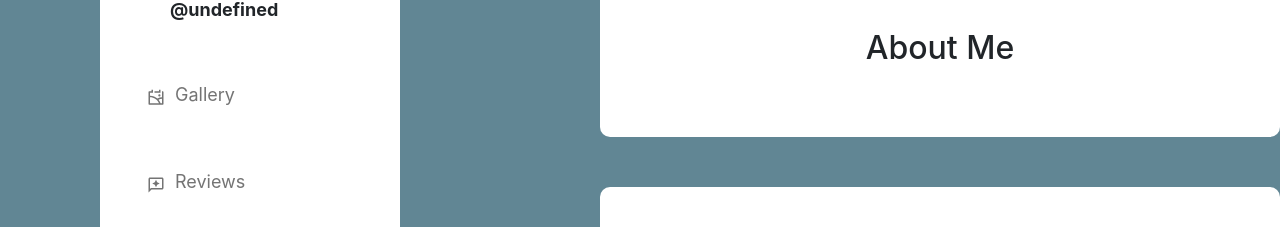
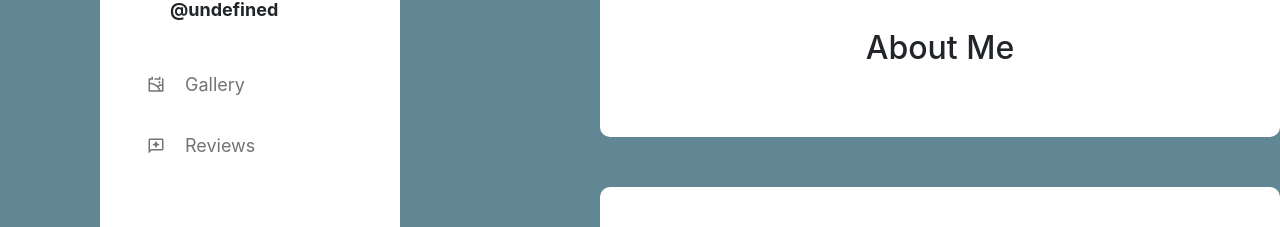
Before and after one commit to taylorjohnsondev/Memories-Booking, a React (Create React App) app in the folder capstone/: page /photographers/641433aac25660221b5db329 in a window 1280 px wide. Shown: the part 242-469 px from the top of the page. Built offline with nearby package versions, Linux system fonts and the light colour scheme; no server answers.

Commit message:
Made Routes for Gallery and Reviews

```diff
--- a/capstone/src/App.js
+++ b/capstone/src/App.js
@@ -8,6 +8,8 @@ import Login from "./components/Login";
 import Signup from "./components/Signup";
 import UserProfile from "./pages/UserProfile";
 import Booking from "./pages/Booking";
+import Review from "./pages/Review";
+import Gallery from "./pages/Gallery";
 import AuthedHeader from "./components/AuthedHeader";
 import { ErrorPage } from "./components/ErrorPage";
 import { Navigate } from "react-router-dom";
@@ -50,6 +52,8 @@ function App() {
             <Route exact path="/photographers/:uid" element={<UserProfile />} />
             <Route exact path="/about" element={<About />} />
             <Route exact path="/booking" element={<Booking />} />
+            <Route exact path="/gallery/:uid" element={<Gallery />} />
+            <Route exact path="/review/:uid" element={<Review />} />
             <Route path="/404" element={<ErrorPage />} />
             <Route path="*" element={<Navigate to="/404" />} />
           </Routes>
--- a/capstone/src/index.css
+++ b/capstone/src/index.css
@@ -459,7 +459,6 @@ code {
 }
 
 .user-profile-page {
-  /* background-color: rgb(238, 238, 238); */
   position: absolute;
 }
 
@@ -477,6 +476,7 @@ code {
   padding-left: 15px;
   order: 1;
   margin-top: 30px;
+  text-decoration: none;
 }
 
 .menu-options li {
@@ -490,6 +490,17 @@ code {
 }
 
 .menu-options:hover {
+  color: #38484d;
+  cursor: pointer;
+}
+
+.menu-option-list {
+  text-decoration: none;
+  color: rgb(116, 116, 116);
+  margin-left: 20px;
+}
+
+.menu-option-list:hover {
   color: #38484d;
   cursor: pointer;
 }
--- /dev/null
+++ b/capstone/src/pages/Gallery.js
@@ -0,0 +1,7 @@
+import React from "react";
+
+const Gallery = () => {
+  return <div>Gallery page!</div>;
+};
+
+export default Gallery;
--- /dev/null
+++ b/capstone/src/pages/Review.js
@@ -0,0 +1,7 @@
+import React from "react";
+
+const Review = () => {
+  return <div>Review page!</div>;
+};
+
+export default Review;
--- a/capstone/src/pages/UserProfile.js
+++ b/capstone/src/pages/UserProfile.js
@@ -52,14 +52,18 @@ const UserProfile = () => {
             <div className="menu-options">
               <li>
                 <RiGalleryLine />
-                <p>Gallery</p>
+                <Link to="/gallery/:uid" className="menu-option-list">
+                  Gallery
+                </Link>
               </li>
             </div>
 
             <div className="menu-options reviews">
               <li>
                 <MdOutlineReviews />
-                <p>Reviews</p>
+                <Link to="/review/:uid" className="menu-option-list">
+                  Reviews
+                </Link>
               </li>
             </div>
           </ul>
```
